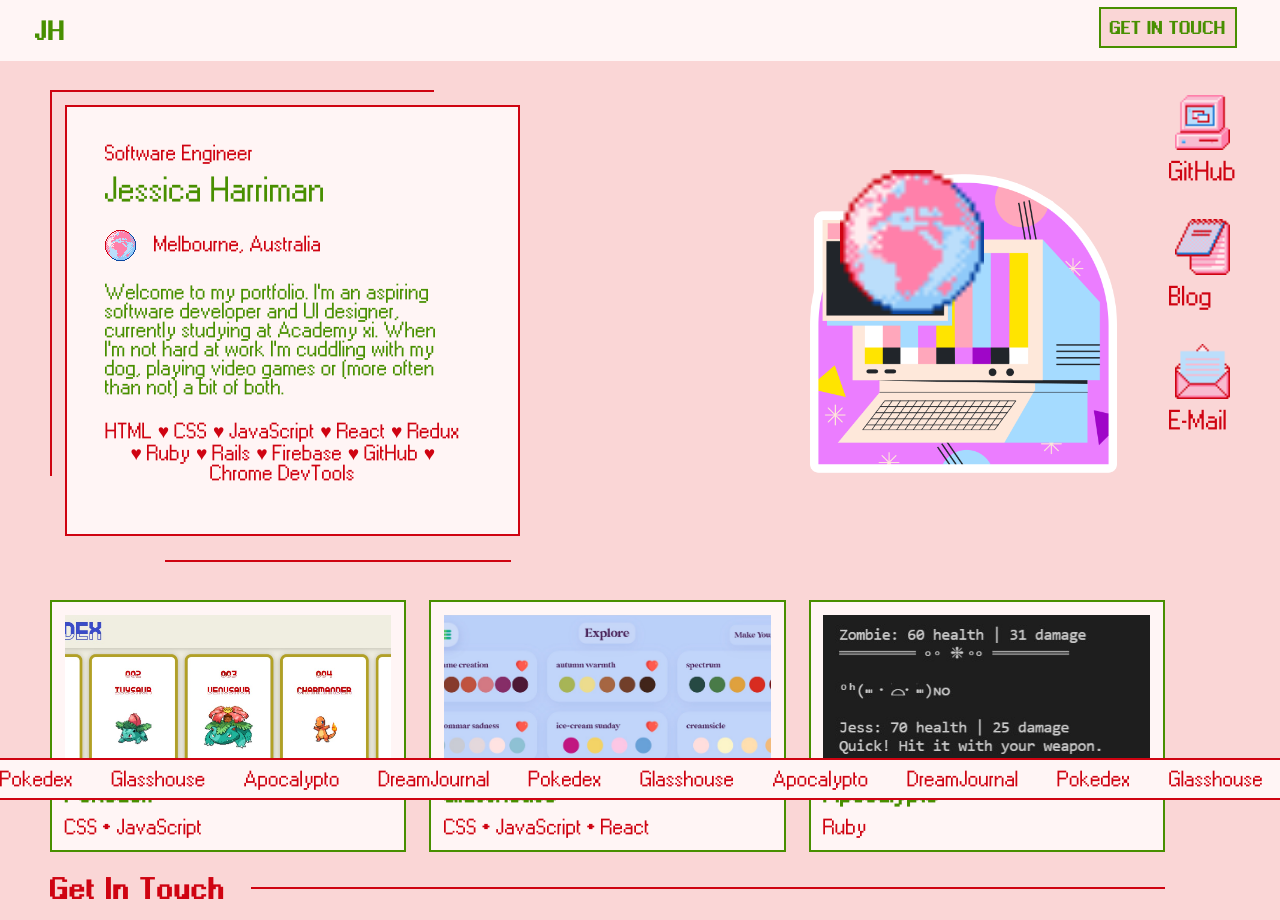
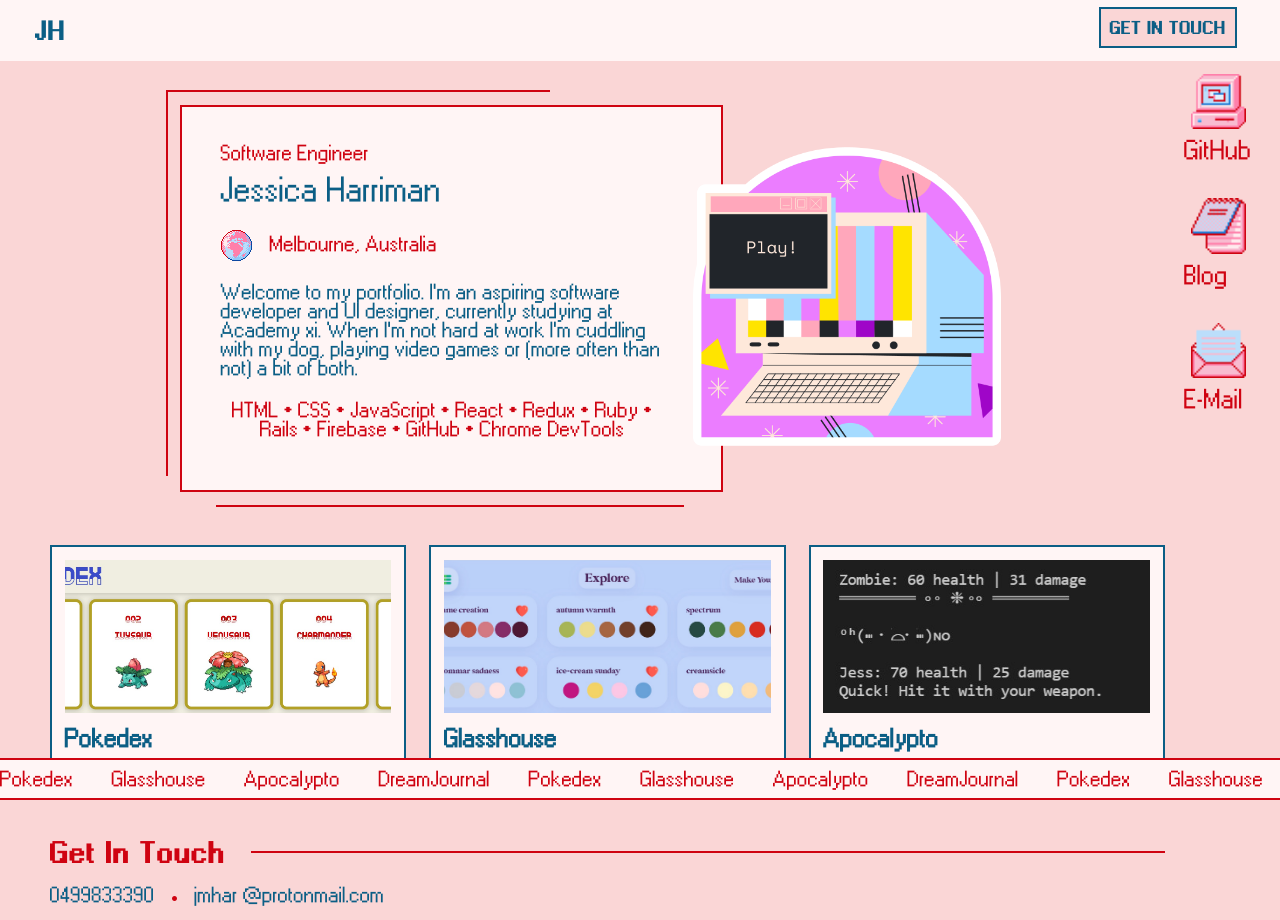
Before and after one commit to jmhar3/portfolio2.0, a React (Create React App) app: page / in a window 1280 px wide. Shown: the top 920 px of the page. Built offline with nearby package versions, Linux system fonts and the light colour scheme.

Commit message:
final layout adjustments

```diff
--- a/src/containers/contact.js
+++ b/src/containers/contact.js
@@ -7,7 +7,7 @@ const Contact = () => {
             </div>
             <span className="contact-info row">
                 <h4>0499833390</h4>
-                <a href="mailto:jmhar@protonmail.com">
+                •<a href="mailto:jmhar@protonmail.com">
                 jmhar @protonmail.com
                 </a>
             </span>
--- a/src/containers/home.js
+++ b/src/containers/home.js
@@ -4,11 +4,11 @@ import mainImage from '../images/retro.png';
 const Home = () => {
     return (
         <section id="about">
-            <div className="column">
+            <div className="column about-container">
                 <div className="strip about-top"></div>
                 <div className="row">
                     <div className="strip about-left"></div>
-                    <div class="container">
+                    <div class="about-info">
                         <div id="name">
                             <h2 id="about-label">Software Engineer</h2>
                             <h1>Jessica Harriman</h1>
@@ -20,13 +20,12 @@ const Home = () => {
 
                         <p className="about">Welcome to my portfolio. I'm an aspiring software developer and UI designer, currently studying at Academy xi. When I'm not hard at work I'm cuddling with my dog, playing video games or (more often than not) a bit of both.</p>
 
-                        <p className="tech">HTML   ♥   CSS    ♥   JavaScript   ♥   React   ♥   Redux   ♥   Ruby   ♥   Rails   ♥   Firebase   ♥   GitHub   ♥   Chrome DevTools</p>
+                        <p className="tech">HTML   •   CSS    •   JavaScript   •   React   •   Redux   •   Ruby   •   Rails   •   Firebase   •   GitHub   •   Chrome DevTools</p>
                     </div>
                 </div>
                 <div className="strip about-bottom"></div>
             </div>
             <div class="image-container">
-                <img src={globe} id="sticker" />
                 <img src={mainImage} id="main-image" />
             </div>
         </section>
--- a/src/styling/contact.css
+++ b/src/styling/contact.css
@@ -9,7 +9,7 @@
 .contact-title {
     justify-content: space-between;
     align-items: center;
-    padding-top: 1.5vw;
+    padding-top: 3vw;
     padding-bottom: 1.5vw;
 }
 
@@ -19,7 +19,7 @@
 }
 
 .contact-info {
-    gap: 3vw;
+    gap: 1.2vw;
     padding-bottom: 1.5vw;
 }
 
@@ -28,8 +28,8 @@
 }
 
 input, textarea {
-    width: 100%;
-    padding: .3em;
+    width: 98%;
+    padding: .6vw;
     border: 3px solid var(--bold);
     color: var(--main);
     margin-bottom: 18px;
@@ -37,19 +37,19 @@ input, textarea {
 
  input:hover, textarea:hover {
     cursor: url('../images/text_cursor.png'), auto;
-    border: 3px solid #ff80aa;
+    border: 3px dotted var(--main);
 }
 
 input:focus, textarea:focus {
     outline: none;
     border: 3px solid var(--main);
-    color: var(--bold);
+    color: var(--main);
 }
 
 button#submit {
     width: 18%;
-    border: 3px solid var(--bold);
-    color: var(--bold);
+    border: 3px solid var(--main);
+    color: var(--main);
     background: var(--light);
     padding: .6vw;
 }
@@ -58,6 +58,6 @@ button#submit:hover {
     border: 3px solid var(--main);
     color: var(--light);
     background: var(--main);
-    padding: .3em;
-    cursor: url('../images/text_cursor.png'), auto;
+    padding: .6vw;
+    cursor: url('../images/hover\ cursor.png'), auto;
 }
--- a/src/styling/general.css
+++ b/src/styling/general.css
@@ -1,5 +1,5 @@
 :root {
-    --main: #488F00;
+    --main: #0b5e85;
     --light: #FFF5F5;
     --mid: #FAD6D6;
     --bold: #cf0311;
@@ -40,7 +40,7 @@ img {
 }
 
 ::-webkit-scrollbar-track {
-    background: var(--mid);
+    background: var(--light);
 }
 
 ::-webkit-scrollbar-thumb {
--- a/src/styling/home.css
+++ b/src/styling/home.css
@@ -6,12 +6,21 @@
     margin-bottom: 3vw;
 }
 
-#about .container {
+#about .about-info {
     padding: 3vw;
     padding-right: 4.5vw;
+    margin-bottom: 0;
     background-color: var(--light);
     border: 2px solid var(--bold);
-    width: 45%;
+    width: 100%;
+}
+
+.about-container {
+    width: 50%;
+}
+
+#about .row {
+    justify-content: flex-end;
 }
 
 #about h1 {
@@ -63,9 +72,10 @@
 }
 
 .about-bottom {
-    width: 27vw;
+    width: 84%;
     height: 2px;
-    margin-left: 9vw;
+    margin-top: 1vw;
+    margin-left: 3.9vw;
 }
 
 .image-container {
--- a/src/styling/links.css
+++ b/src/styling/links.css
@@ -2,8 +2,8 @@
     position: fixed;
     display: flex;
     flex-direction: column;
-    right: 3vw;
-    top: 90px;
+    right: 1.8vw;
+    top: 69px;
 }
 
 .container {
@@ -18,7 +18,7 @@
 }
 
 .container:hover {
-    border: 2px dotted #1975d2;
+    border: 2px dotted var(--main);
 }
 
 #links img {
--- a/src/styling/nav.css
+++ b/src/styling/nav.css
@@ -35,6 +35,6 @@ nav {
 }
 
 .contact-button:hover {
-    color: var(--bold);
-    border: 2px solid var(--bold);
+    color: var(--mid);
+    background-color: var(--main);
 }
--- a/src/styling/work.css
+++ b/src/styling/work.css
@@ -29,7 +29,3 @@
     padding-top: .9vw;
     padding-bottom: .9vw;
 }
-
-#work h4:hover {
-    color: var(--bold);
-}
```
